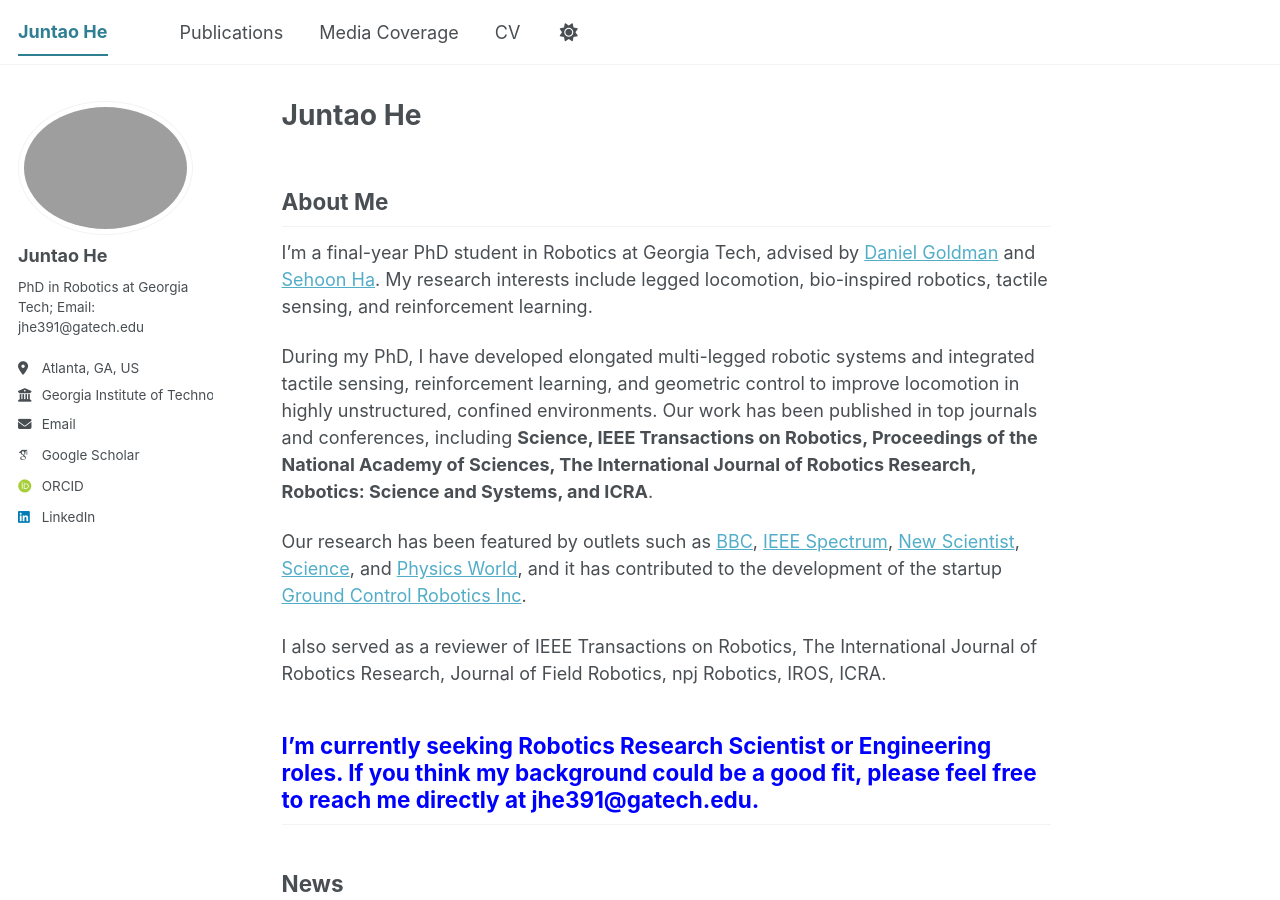
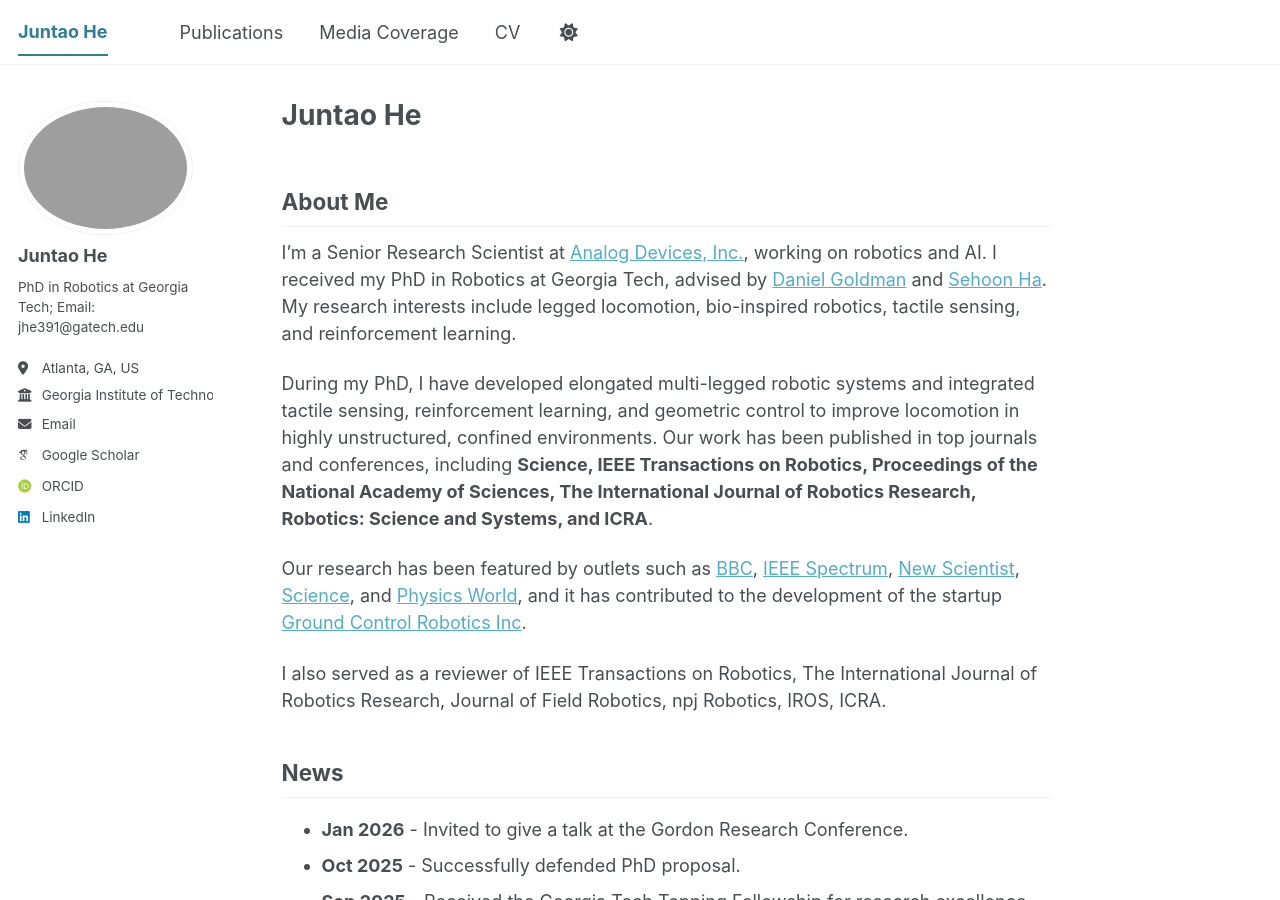
Before and after one commit to JuntaoHe/juntaohe.github.io, a Jekyll site: the page built from _pages/about.md, in a window 1280 px wide and 900 px high. Built offline with Jekyll 4.4.1, drawn with Linux system fonts in a browser that asks for light colours; some web fonts are replaced; a script bundle is joined from its source files by our own code; library files that are not in the unit come from our copies.

Commit message:
update my status

```diff
--- a/_pages/about.md
+++ b/_pages/about.md
@@ -9,14 +9,14 @@ redirect_from:
 
 ## About Me
 
-I'm a final-year PhD student in Robotics at Georgia Tech, advised by [Daniel Goldman](https://crablab.gatech.edu/) and [Sehoon Ha](https://faculty.cc.gatech.edu/~sha9/). My research interests include legged locomotion, bio-inspired robotics, tactile sensing, and reinforcement learning.
+I’m a Senior Research Scientist at [Analog Devices, Inc.](https://www.analog.com/en/index.html), working on robotics and AI. I received my PhD in Robotics at Georgia Tech, advised by [Daniel Goldman](https://crablab.gatech.edu/) and [Sehoon Ha](https://faculty.cc.gatech.edu/~sha9/). My research interests include legged locomotion, bio-inspired robotics, tactile sensing, and reinforcement learning.
 
 During my PhD, I have developed elongated multi-legged robotic systems and integrated tactile sensing, reinforcement learning, and geometric control to improve locomotion in highly unstructured, confined environments. Our work has been published in top journals and conferences, including **Science, IEEE Transactions on Robotics, Proceedings of the National Academy of Sciences, The International Journal of Robotics Research, Robotics: Science and Systems, and ICRA**.
 
 Our research has been featured by outlets such as [BBC](https://www.bbc.co.uk/newsround/65493145), [IEEE Spectrum](https://spectrum.ieee.org/ground-control-robot-insects), [New Scientist](https://www.newscientist.com/article/2344493-brown-centipede-uses-a-weird-body-motion-to-swim-not-its-many-legs/#:~:text=Life-,Brown%20centipede%20uses%20a%20weird%20body,swim%2C%20not%20its%20many%20legs&text=Some%20centipedes%20don%27t%20swim,use%20to%20move%20across%20water.), [Science](https://www.science.org/content/article/centipedes-envy-engineers-inspire-new-generation-robots), and [Physics World](https://physicsworld.com/a/multilegged-robots-crawl-over-rough-terrain-building-houses-with-used-diapers/), and it has contributed to the development of the startup [Ground Control Robotics Inc](https://groundcontrolrobotics.com/).
 
 I also served as a reviewer of IEEE Transactions on Robotics, The International Journal of Robotics Research, Journal of Field Robotics, npj Robotics, IROS, ICRA.
-## <span style="color: blue;">I'm currently seeking Robotics Research Scientist or Engineering roles. If you think my background could be a good fit, please feel free to reach me directly at jhe391@gatech.edu.</span>
+<!-- ## <span style="color: blue;">I'm currently seeking Robotics Research Scientist or Engineering roles. If you think my background could be a good fit, please feel free to reach me directly at jhe391@gatech.edu.</span> -->
 
 ## News
 
```
